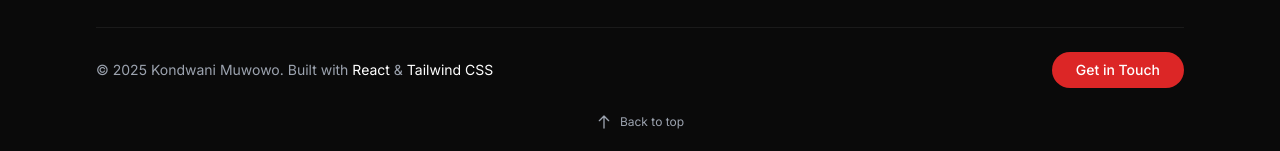
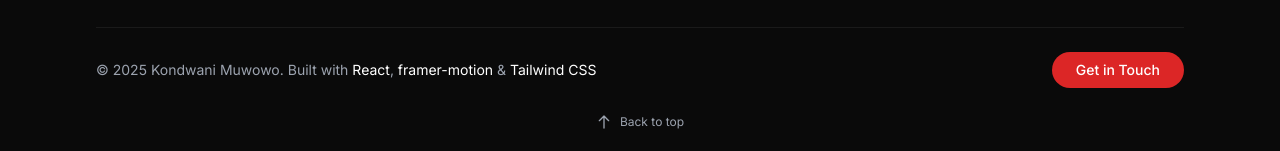
Before and after one commit to kondwanimuwowo/kondwani-portfolio, a React (Vite) app: page / in a window 1280 px wide. Shown: the part 5508-5659 px from the top of the page. Built offline with nearby package versions, Linux system fonts and the light colour scheme.

Commit message:
Edit footer

```diff
--- a/src/components/Footer/Footer.jsx
+++ b/src/components/Footer/Footer.jsx
@@ -94,7 +94,7 @@ function Footer() {
           className="mt-6 border-t border-dark-secondary pt-6 flex flex-col md:flex-row items-center justify-between gap-6 text-center md:text-left"
         >
           <p className="text-gray-light text-sm flex-1">
-            © {currentYear} Kondwani Muwowo. Built with <span className="text-light">React</span> & <span className="text-light">Tailwind CSS</span>
+            © {currentYear} Kondwani Muwowo. Built with <span className="text-light">React</span>, <span className="text-light">framer-motion</span> & <span className="text-light">Tailwind CSS</span>
           </p>
           <a
             href="mailto:kondwanimuwowo@gmail.com"
```
